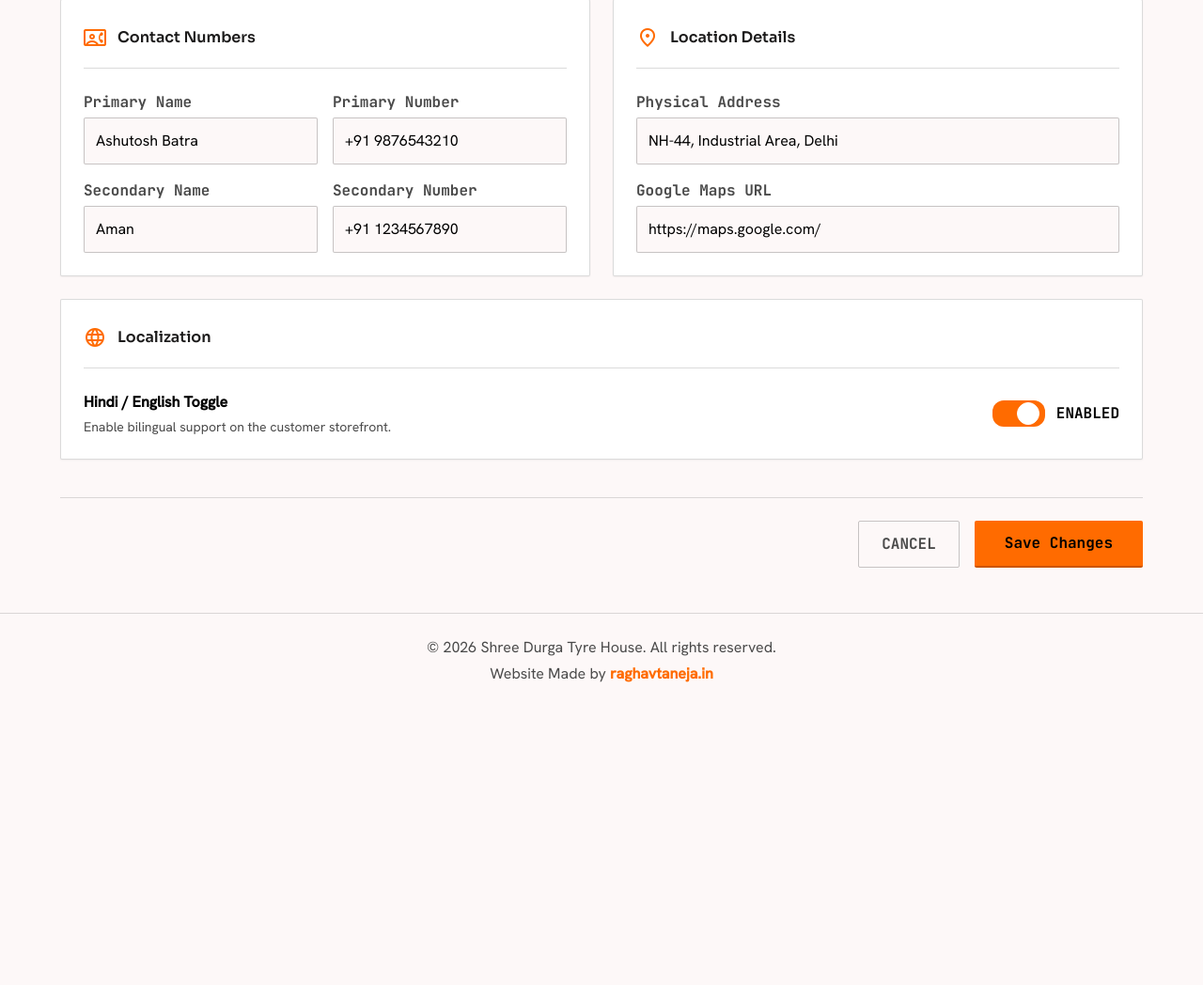
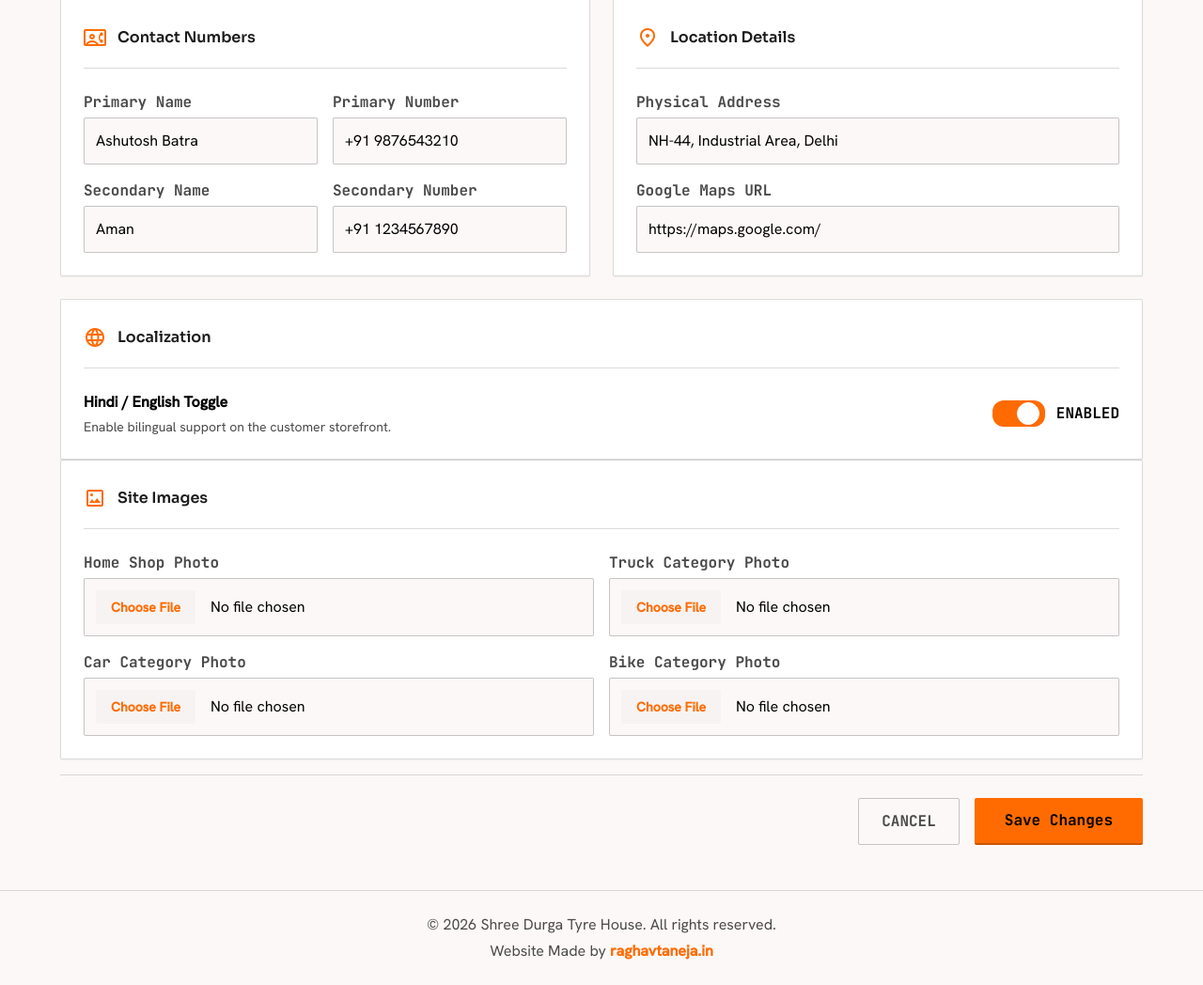
Before and after one commit to raghavtanejax/ShreeDurgaTyreHouseMain, a Flask app: page /admin/settings in a window 1280 px wide. Shown: the part 476-1524 px from the top of the page at 94% size. Before the commit the page ends 1202 px from the top, so only its background shows below. Run offline with Flask 3, Linux system fonts and the light colour scheme; the visitor is signed in with stand-in values (Sample User, id 1); data comes from the database, SQL or seed files in the repository; some libraries are stand-ins or nearby versions.

Commit message:
up photo

```diff
--- a/app.py
+++ b/app.py
@@ -296,6 +296,26 @@ def settings():
     form = SettingsForm(obj=settings)
 
     if form.validate_on_submit():
+        try:
+            if form.home_shop_image.data and form.home_shop_image.data.filename:
+                upload_result = cloudinary.uploader.upload(form.home_shop_image.data)
+                settings.home_shop_image = upload_result.get('secure_url')
+            if form.truck_category_image.data and form.truck_category_image.data.filename:
+                upload_result = cloudinary.uploader.upload(form.truck_category_image.data)
+                settings.truck_category_image = upload_result.get('secure_url')
+            if form.car_category_image.data and form.car_category_image.data.filename:
+                upload_result = cloudinary.uploader.upload(form.car_category_image.data)
+                settings.car_category_image = upload_result.get('secure_url')
+            if form.bike_category_image.data and form.bike_category_image.data.filename:
+                upload_result = cloudinary.uploader.upload(form.bike_category_image.data)
+                settings.bike_category_image = upload_result.get('secure_url')
+        except Exception as e:
+            error_msg = str(e)
+            if 'API key' in error_msg:
+                error_msg = "Unknown API Key. Please check your Vercel Environment Variables."
+            flash(f'Cloudinary Upload Error: {error_msg}', 'error')
+            return redirect(url_for('settings'))
+
         settings.primary_contact_name = form.primary_contact_name.data
         settings.primary_contact = form.primary_contact.data
         settings.secondary_contact_name = form.secondary_contact_name.data
--- a/forms.py
+++ b/forms.py
@@ -33,6 +33,10 @@ class SettingsForm(FlaskForm):
     physical_address = StringField('Physical Address', validators=[DataRequired()])
     google_maps_url = StringField('Google Maps URL', validators=[DataRequired(), Length(max=255)])
     hindi_english_toggle = BooleanField('Hindi / English Toggle')
+    home_shop_image = FileField('Home Shop Photo', validators=[FileAllowed(['jpg', 'jpeg', 'png', 'webp', 'avif', 'heic', 'heif'], 'Images only!')])
+    truck_category_image = FileField('Truck Category Photo', validators=[FileAllowed(['jpg', 'jpeg', 'png', 'webp', 'avif', 'heic', 'heif'], 'Images only!')])
+    car_category_image = FileField('Car Category Photo', validators=[FileAllowed(['jpg', 'jpeg', 'png', 'webp', 'avif', 'heic', 'heif'], 'Images only!')])
+    bike_category_image = FileField('Bike Category Photo', validators=[FileAllowed(['jpg', 'jpeg', 'png', 'webp', 'avif', 'heic', 'heif'], 'Images only!')])
     submit = SubmitField('Save Changes')
 
 class DispatchForm(FlaskForm):
--- a/models.py
+++ b/models.py
@@ -49,6 +49,10 @@ class SiteSettings(db.Model):
     physical_address = db.Column(db.Text, default="NH-44, Industrial Area, Delhi")
     google_maps_url = db.Column(db.String(255), default="https://maps.google.com/")
     hindi_english_toggle = db.Column(db.Boolean, default=True)
+    home_shop_image = db.Column(db.String(255), nullable=True)
+    truck_category_image = db.Column(db.String(255), nullable=True)
+    car_category_image = db.Column(db.String(255), nullable=True)
+    bike_category_image = db.Column(db.String(255), nullable=True)
 
 class DispatchActivity(db.Model):
     id = db.Column(db.Integer, primary_key=True)
--- a/templates/6_site_settings.html
+++ b/templates/6_site_settings.html
@@ -28,7 +28,7 @@
 <p class="text-steel-gray">Manage your shop's contact details, location, and localization preferences.</p>
 </div>
 <!-- Settings Form Grid -->
-<form method="POST" class="grid grid-cols-1 lg:grid-cols-2 gap-gutter">
+<form method="POST" enctype="multipart/form-data" class="grid grid-cols-1 lg:grid-cols-2 gap-gutter">
     {{ form.hidden_tag() }}
 <!-- Contact Information Card -->
 <div class="bg-surface-container-lowest border border-steel-gray/20 rounded p-6 shadow-sm hover:cut-shadow transition-shadow duration-200">
@@ -95,6 +95,32 @@
 </label>
 </div>
 </div>
+</div>
+<!-- Site Images Card -->
+<div class="bg-surface-container-lowest border border-steel-gray/20 rounded p-6 shadow-sm hover:cut-shadow transition-shadow duration-200 lg:col-span-2">
+<div class="flex items-center gap-3 mb-6 border-b border-steel-gray/20 pb-4">
+<span class="material-symbols-outlined text-safety-orange text-2xl">imagesmode</span>
+<h2 class="font-headline-md text-headline-md">Site Images</h2>
+</div>
+<div class="grid grid-cols-1 md:grid-cols-2 gap-4">
+<div>
+<label class="block font-label-caps text-label-caps text-steel-gray mb-1">Home Shop Photo</label>
+{{ form.home_shop_image(class="w-full bg-surface border border-steel-gray/30 rounded p-3 font-body-md text-primary input-focus-ring transition-colors file:mr-4 file:py-2 file:px-4 file:rounded file:border-0 file:text-sm file:font-semibold file:bg-surface-container-low file:text-safety-orange hover:file:bg-surface-container") }}
+</div>
+<div>
+<label class="block font-label-caps text-label-caps text-steel-gray mb-1">Truck Category Photo</label>
+{{ form.truck_category_image(class="w-full bg-surface border border-steel-gray/30 rounded p-3 font-body-md text-primary input-focus-ring transition-colors file:mr-4 file:py-2 file:px-4 file:rounded file:border-0 file:text-sm file:font-semibold file:bg-surface-container-low file:text-safety-orange hover:file:bg-surface-container") }}
+</div>
+<div>
+<label class="block font-label-caps text-label-caps text-steel-gray mb-1">Car Category Photo</label>
+{{ form.car_category_image(class="w-full bg-surface border border-steel-gray/30 rounded p-3 font-body-md text-primary input-focus-ring transition-colors file:mr-4 file:py-2 file:px-4 file:rounded file:border-0 file:text-sm file:font-semibold file:bg-surface-container-low file:text-safety-orange hover:file:bg-surface-container") }}
+</div>
+<div>
+<label class="block font-label-caps text-label-caps text-steel-gray mb-1">Bike Category Photo</label>
+{{ form.bike_category_image(class="w-full bg-surface border border-steel-gray/30 rounded p-3 font-body-md text-primary input-focus-ring transition-colors file:mr-4 file:py-2 file:px-4 file:rounded file:border-0 file:text-sm file:font-semibold file:bg-surface-container-low file:text-safety-orange hover:file:bg-surface-container") }}
+</div>
+</div>
+</div>
 <!-- Action Bar -->
 <div class="lg:col-span-2 flex justify-end gap-4 mt-4 pt-6 border-t border-steel-gray/20">
 <button class="px-6 py-3 rounded border border-steel-gray/30 text-steel-gray font-label-caps text-label-caps hover:bg-surface-container transition-colors" type="button">
```
Also changed, not shown: migrate_images.py (added, +25 -0 lines), templates/2_bike_scooter_tyres.html (+1 -1 lines), templates/4_select_tyre_category.html (+3 -3 lines), templates/5_truck_crane_tyres.html (+1 -1 lines), templates/9_home.html (+4 -4 lines).
